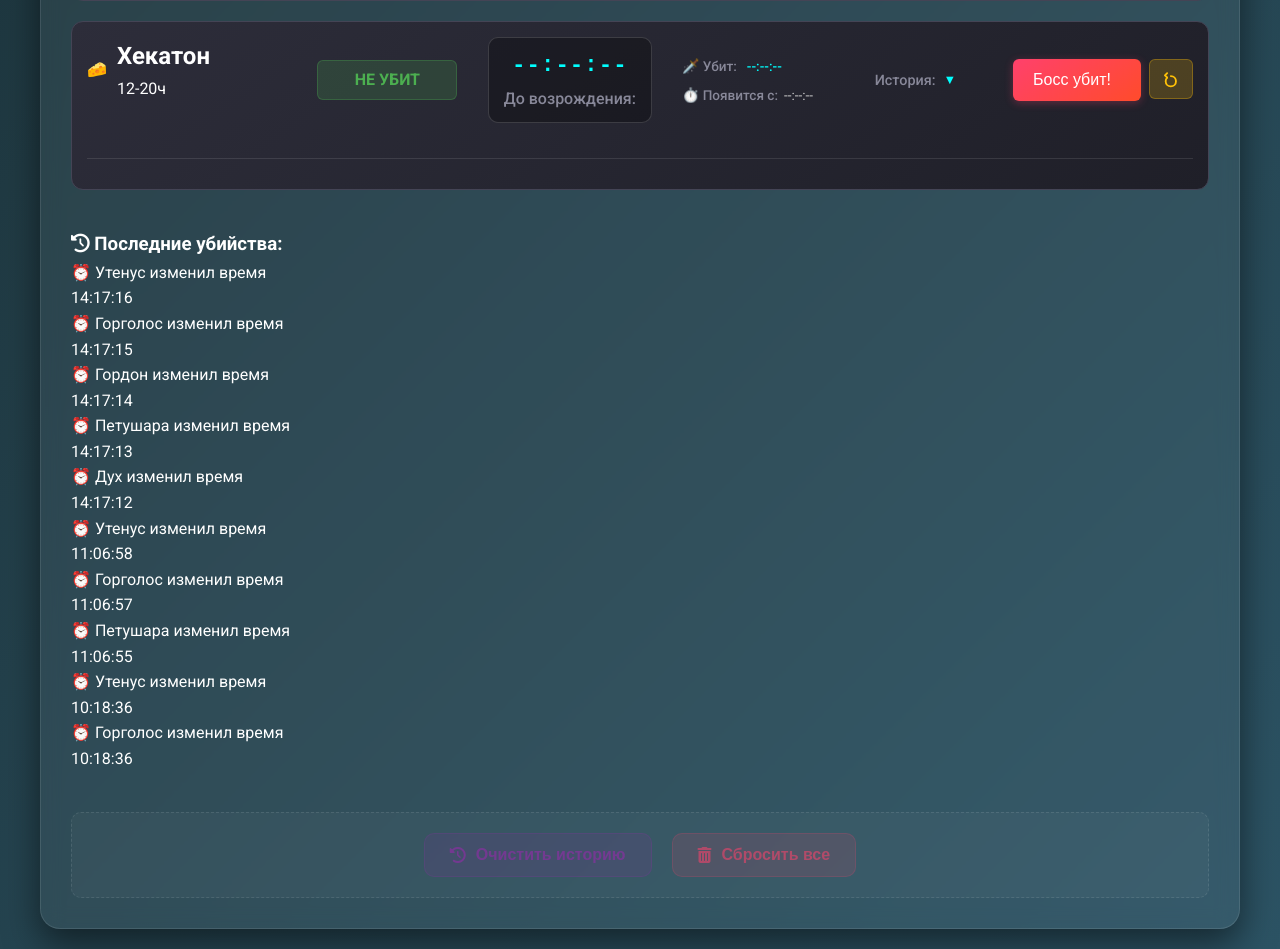
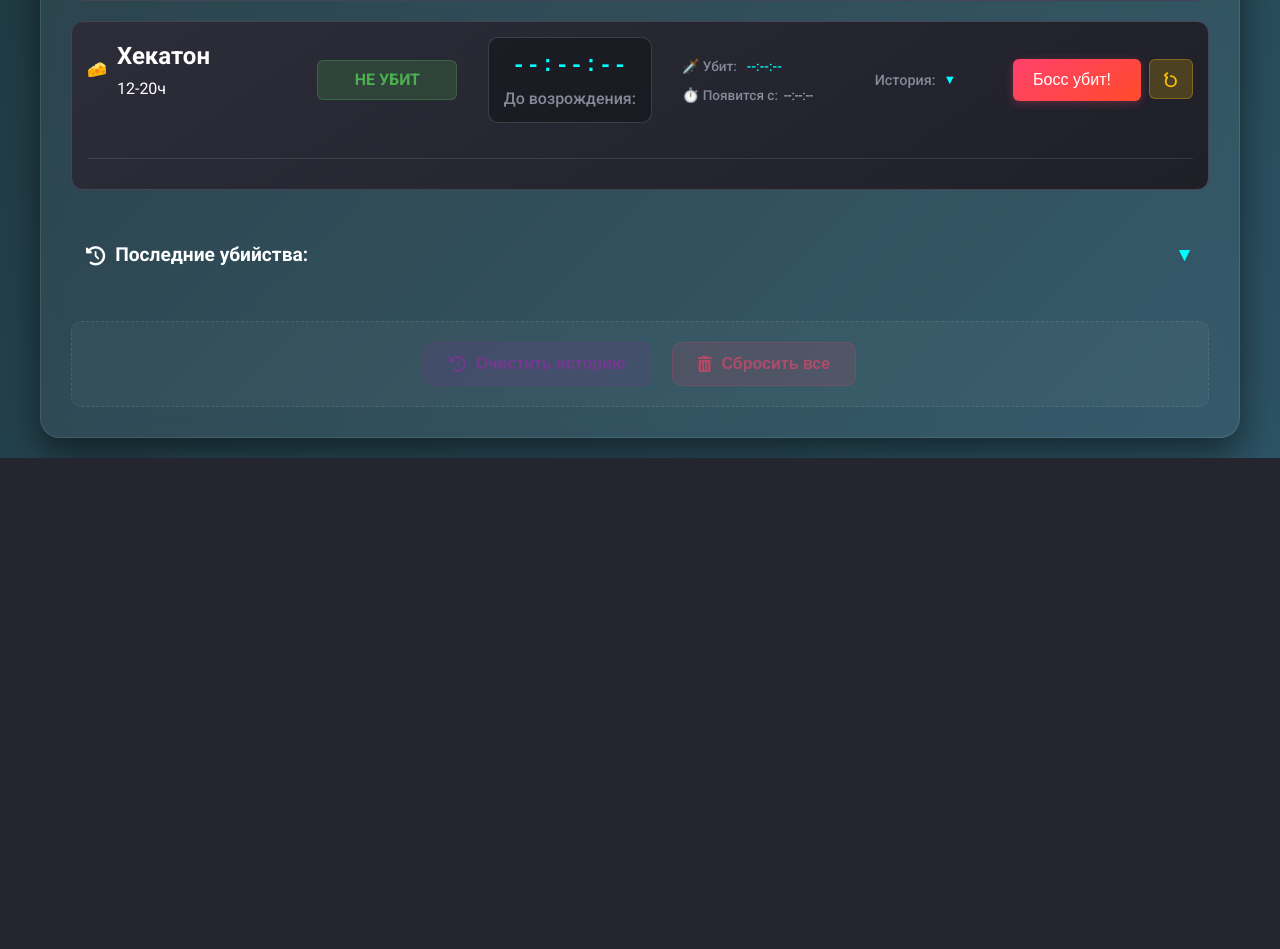
Before and after one commit to itfed/boss-timer, a Flask app: page / in a window 1280 px wide. Shown: the part 1839-2788 px from the top of the page. After the commit the page ends 2297 px from the top, so only its background shows below. Run offline with Flask 3, Linux system fonts and the light colour scheme.

Commit message:
Сделал глобальную историю сворачиваемой по умолчанию

```diff
--- a/static/script.js
+++ b/static/script.js
@@ -49,6 +49,28 @@ setInterval(async () => {
         console.log("Автообновление не удалось:", error);
     }
 }, 30000); // 30 секунд
+
+// Функция для переключения отображения глобальной истории
+function toggleGlobalHistory() {
+    const historyList = document.getElementById('kill-history');
+    const toggleIcon = document.getElementById('global-history-toggle');
+    const header = document.querySelector('.history-header');
+
+    if (historyList.style.display === 'none' || !historyList.style.display) {
+        // Развернуть
+        historyList.style.display = 'block';
+        header.classList.add('history-expanded');
+
+        // Загружаем историю если она еще не загружена
+        if (historyList.innerHTML.trim() === '') {
+            displayGlobalHistory();
+        }
+    } else {
+        // Свернуть
+        historyList.style.display = 'none';
+        header.classList.remove('history-expanded');
+    }
+}
 
 // Функция для переключения отображения истории босса
 function toggleBossHistory(bossId) {
--- a/static/style.css
+++ b/static/style.css
@@ -361,7 +361,40 @@ button {
     transition: transform 0.3s ease;
 }
 
+/* Стили для заголовка глобальной истории */
+.history-header {
+    display: flex;
+    justify-content: space-between;
+    align-items: center;
+    cursor: pointer;
+    padding: 10px 15px;
+    border-radius: 8px;
+    transition: background-color 0.2s ease;
+    user-select: none;
+}
+
+.history-header:hover {
+    background-color: rgba(255, 255, 255, 0.05);
+}
+
+.history-header h3 {
+    margin: 0;
+    font-size: 1.2rem;
+    display: flex;
+    align-items: center;
+    gap: 10px;
+}
+
+#global-history-toggle {
+    font-size: 1.2rem;
+    transition: transform 0.3s ease;
+}
+
 .boss-history-trigger.expanded .toggle-icon {
+    transform: rotate(180deg);
+}
+
+.history-expanded #global-history-toggle {
     transform: rotate(180deg);
 }
 
--- a/templates/index.html
+++ b/templates/index.html
@@ -46,8 +46,11 @@
             </div>
 
             <div class="history">
-                <h3><i class="fas fa-history"></i> Последние убийства:</h3>
-                <div class="history-list" id="kill-history">
+                <div class="history-header" onclick="toggleGlobalHistory()">
+                    <h3><i class="fas fa-history"></i> Последние убийства:</h3>
+                    <span class="toggle-icon" id="global-history-toggle">▼</span>
+                </div>
+                <div class="history-list" id="kill-history" style="display: none;">
                 </div>
             </div>
 
```
